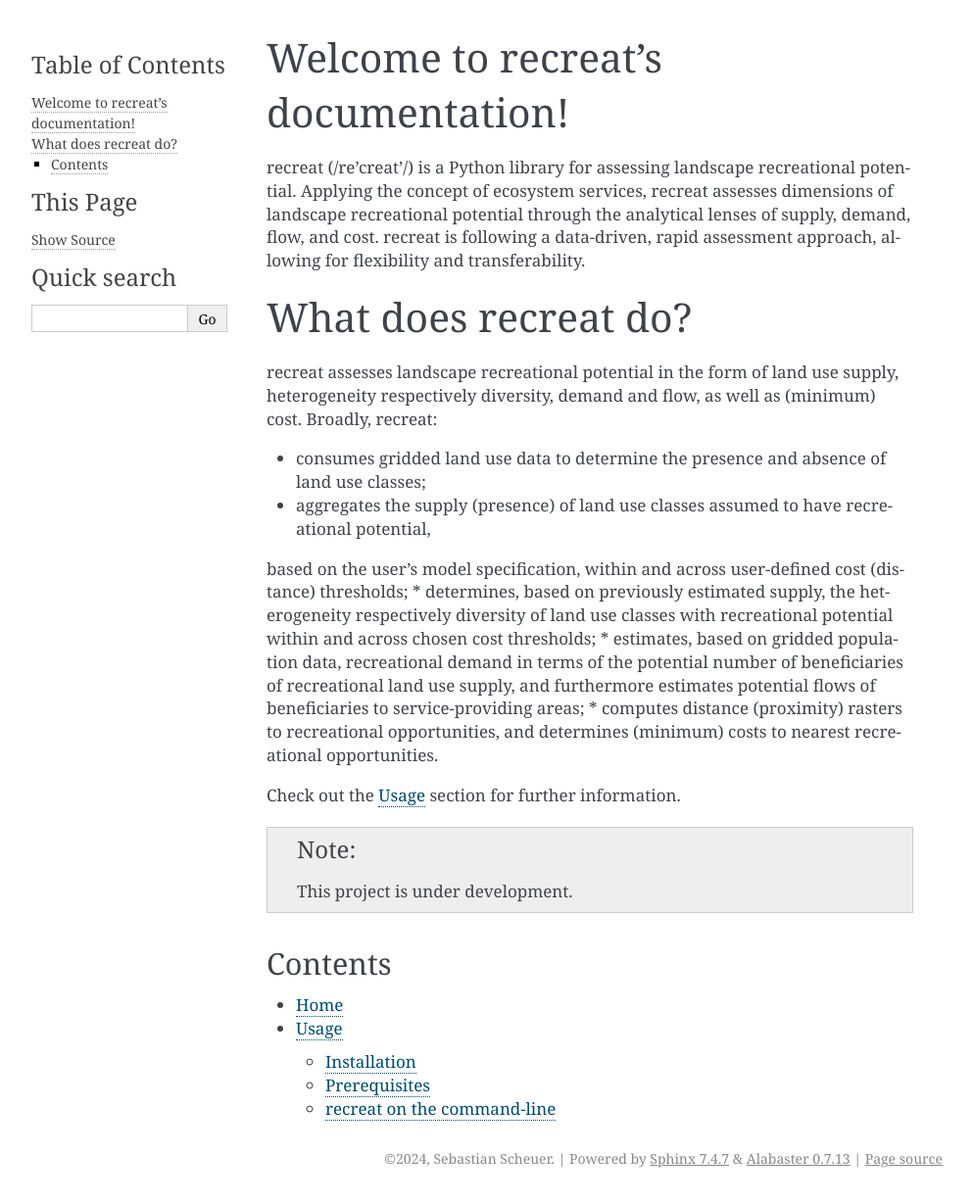
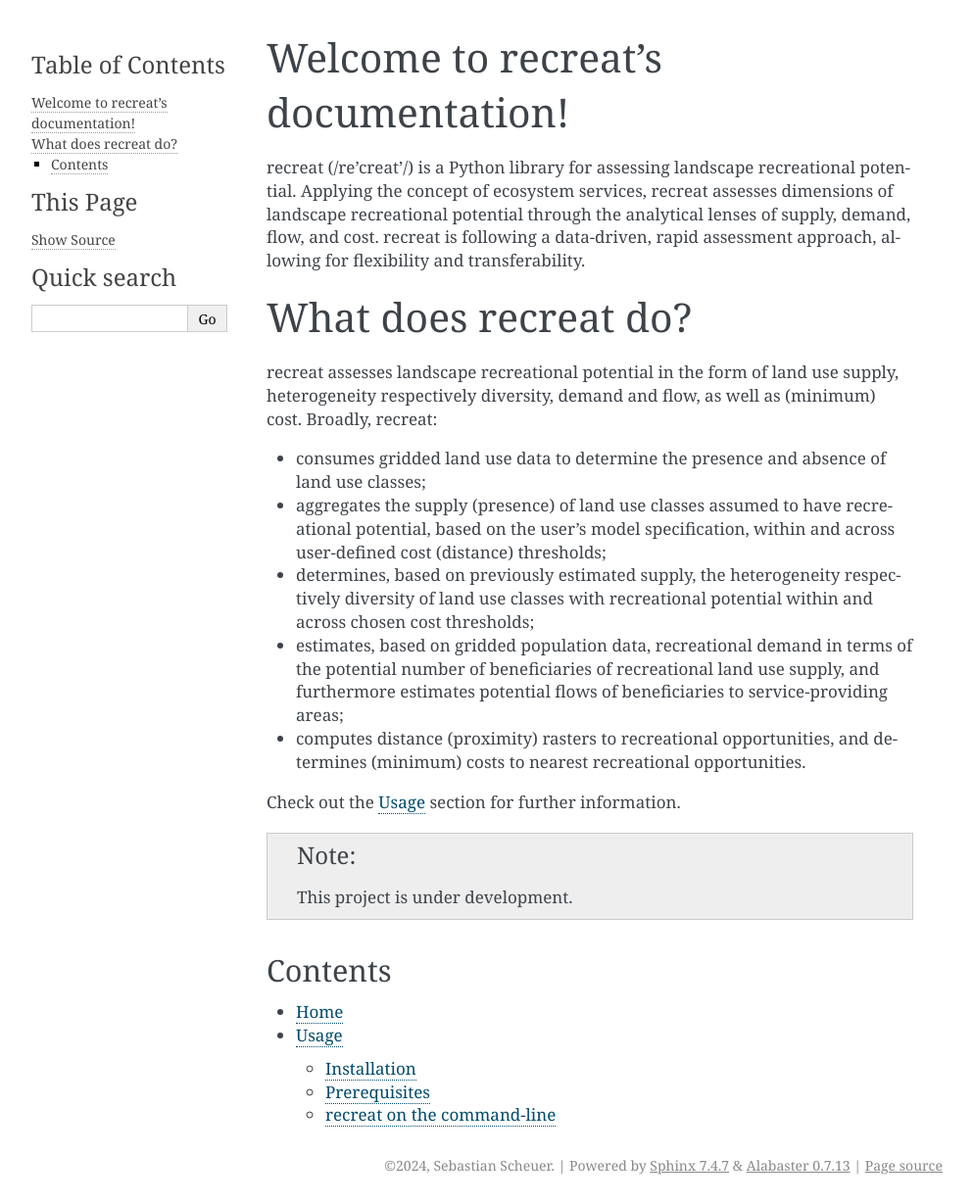
Before and after one commit to scheuerseb/recreat, a Sphinx documentation site: the page built from docs/index.rst, in a window 1280 px wide. Shown: the whole page at 98% size, without its empty margins (148-1141 px from the left). Built offline with Sphinx 7.4.7, drawn with Linux system fonts in a browser that asks for light colours.

Commit message:
Update docs

```diff
--- a/docs/conf.py
+++ b/docs/conf.py
@@ -2,6 +2,10 @@
 # Configuration file for the Sphinx documentation builder.
 
 from datetime import datetime
+import os
+import sys
+
+sys.path.insert(0, os.path.abspath('../recreat'))
 
 project = "recreat documentation"
 author = "Sebastian Scheuer"
@@ -21,5 +25,5 @@ master_doc = "index"
 language = "en"
 exclude_patterns = ["_build", "Thumbs.db", ".DS_Store", ".venv"]
 pygments_style = "sphinx"
-extensions = ["sphinx.ext.intersphinx"]
+extensions = ["sphinx.ext.intersphinx", "sphinx.ext.autodoc"]
 todo_include_todos = False
--- a/docs/index.rst
+++ b/docs/index.rst
@@ -14,12 +14,9 @@ heterogeneity respectively diversity, demand and flow, as well as (minimum) cost
 Broadly, recreat:
 
 * consumes gridded land use data to determine the presence and absence of land use classes;
-* aggregates the supply (presence) of land use classes assumed to have recreational potential,
-based on the user's model specification, within and across user-defined cost (distance) thresholds;
-* determines, based on previously estimated supply, the heterogeneity respectively diversity of land use classes with recreational
-potential within and across chosen cost thresholds;
-* estimates, based on gridded population data, recreational demand in terms of the potential number of beneficiaries of recreational land use supply,
-and furthermore estimates potential flows of beneficiaries to service-providing areas;
+* aggregates the supply (presence) of land use classes assumed to have recreational potential, based on the user's model specification, within and across user-defined cost (distance) thresholds;
+* determines, based on previously estimated supply, the heterogeneity respectively diversity of land use classes with recreational potential within and across chosen cost thresholds;
+* estimates, based on gridded population data, recreational demand in terms of the potential number of beneficiaries of recreational land use supply, and furthermore estimates potential flows of beneficiaries to service-providing areas;
 * computes distance (proximity) rasters to recreational opportunities, and determines (minimum) costs to nearest recreational opportunities.
 
 
--- /dev/null
+++ b/docs/recreat_api.rst
@@ -0,0 +1,2 @@
+.. automodule:: recreat.recreat
+   :members:
```
Also changed, not shown: other parts of docs/index.rst (+1 -0 lines).
